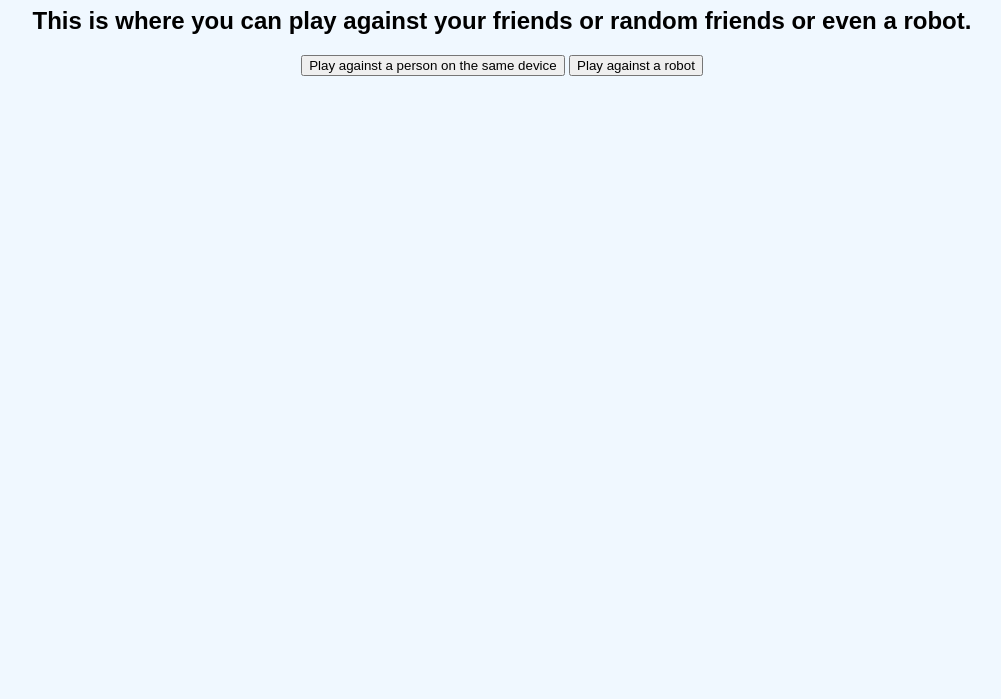
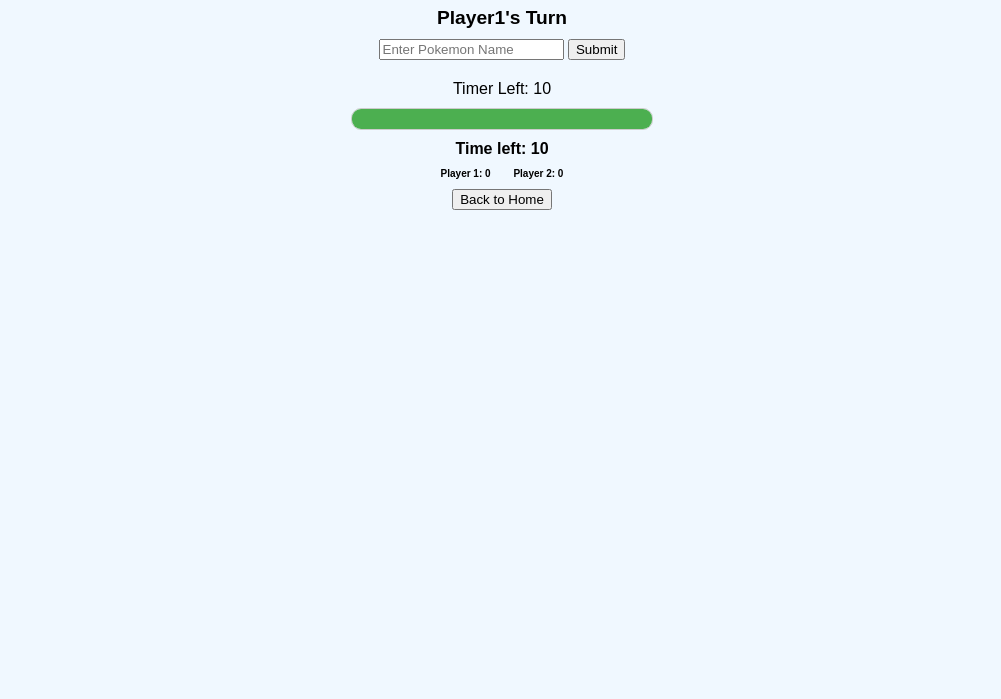
Before and after one commit to om-bhagat/PokemonDuels, a plain HTML site: page index.html in a window 1280 px wide. Shown: the part 101-800 px from the top of the page, without its empty margins (138-1139 px from the left). Drawn offline with Linux system fonts and the light colour scheme; files whose address does not match are found by name.

Commit message:
Add files via upload

```diff
--- a/index.html
+++ b/index.html
@@ -7,8 +7,22 @@
     <link rel="stylesheet" href="style.css">
 </head>
 <body>
-    <h1>Welcome to the Pokemon Name Duel!</h1>
-    <h2>This is where you can play against your friends or random friends or even a robot.</h2>
-    <a href="pokemon-duel/"><button onclick="location.href='index.html'">Play against a person on the same device</button></a>
-    <a href="person-vs-robot/"><button onclick="location.href='index.html'">Play against a robot</button></a>
+    <h1> Pokemon Name Duel</h1>
+    <div id="turn"> Player1's Turn</div>
+    <input type="text" id="pokemonInput" placeholder="Enter Pokemon Name" />
+    <button onclick="submitPokemon()">Submit</button>
+    <div id="result"></div>
+    <div id="usedList"></div>
+    <div id="timer">Timer Left: 10</div>
+    <script src="script.js"></script>
+    <div id="timer-container">
+    <div id="timer-bar"></div>
+    </div>
+    <div id = "timer-text"> Time left: 10</div>
+    <div id="scoreboard">
+        <span id="player1-score">Player 1: 0</span>
+        <span id="player2-score" style="margin-left: 20px;">Player 2: 0</span>
+    </div>
+    <button id ="Back" onclick ="location.href='http://127.0.0.1:5500/index.html'">Back to Home</button>
 </body>
+</html>
```
